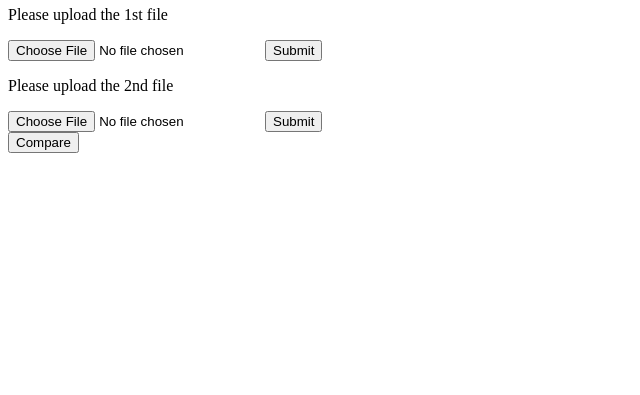
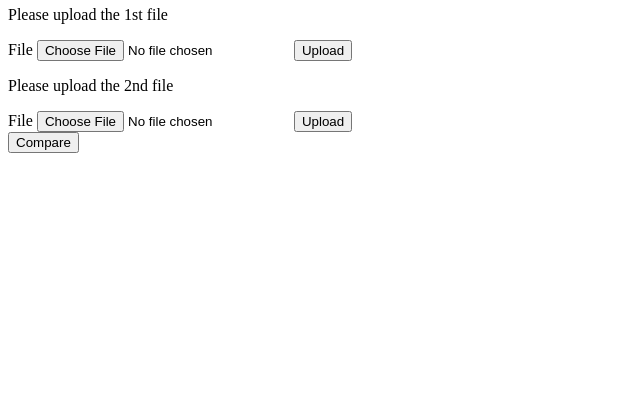
Before and after one commit to AdrianM-byte/Compare, a Flask app: page / in a window 1280 px wide. Shown: the part 405-800 px from the top of the page, without its empty margins (0-640 px from the left). Run offline with Flask 3, Linux system fonts and the light colour scheme.

Commit message:
upload file #5

```diff
--- a/templates/home.html
+++ b/templates/home.html
@@ -22,21 +22,21 @@
 
     </h1>
     <div class ="file-upload">
-      <p> Please upload the 1st file</p>
-      <form action="/action_page.php">
-      <input type="file" id="myFile" name="filename">
-      <input type="submit">
-      </form>
-      <span class="file-upload__label"No files selected</span>
+    <p> Please upload the 1st file</p>
+    <form method="post" enctype="multipart/form-data">
+      <label for="file">File</label>
+      <input id="file" name="file" type="file" />
+      <button>Upload</button>
+    </form>
     </div>
 
     <div class ="file-upload">
-      <p> Please upload the 2nd file</p>
-      <form action="/action_page.php">
-      <input type="file" id="myFile" name="filename">
-      <input type="submit">
-      </form>
-      <span class="file-upload__label"No files selected</span>
+    <p> Please upload the 2nd file</p>
+    <form method="post" enctype="multipart/form-data">
+      <label for="file">File</label>
+      <input id="file" name="file" type="file" />
+      <button>Upload</button>
+    </form>
     </div>
     <button> Compare </button>
   </body>
```
